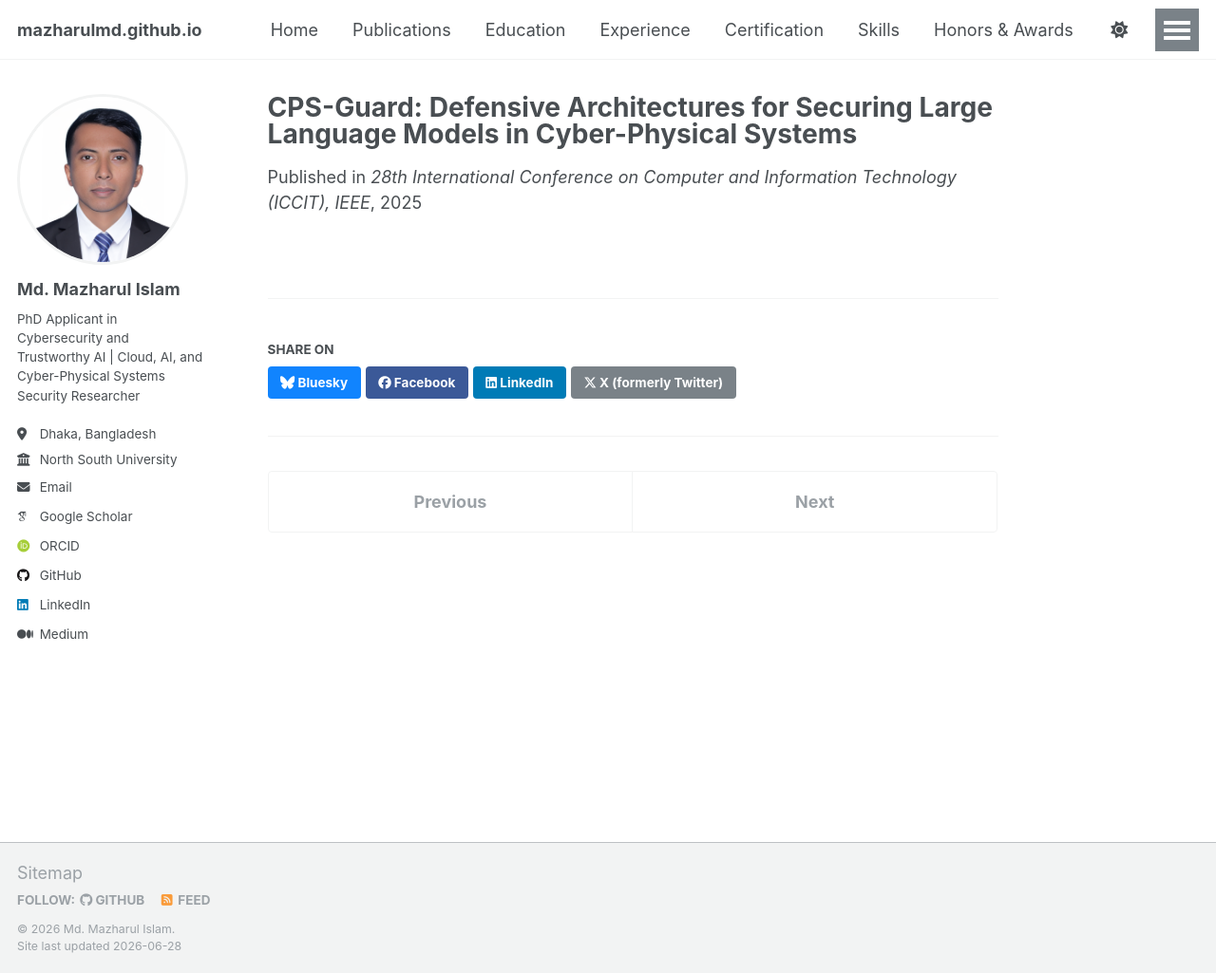
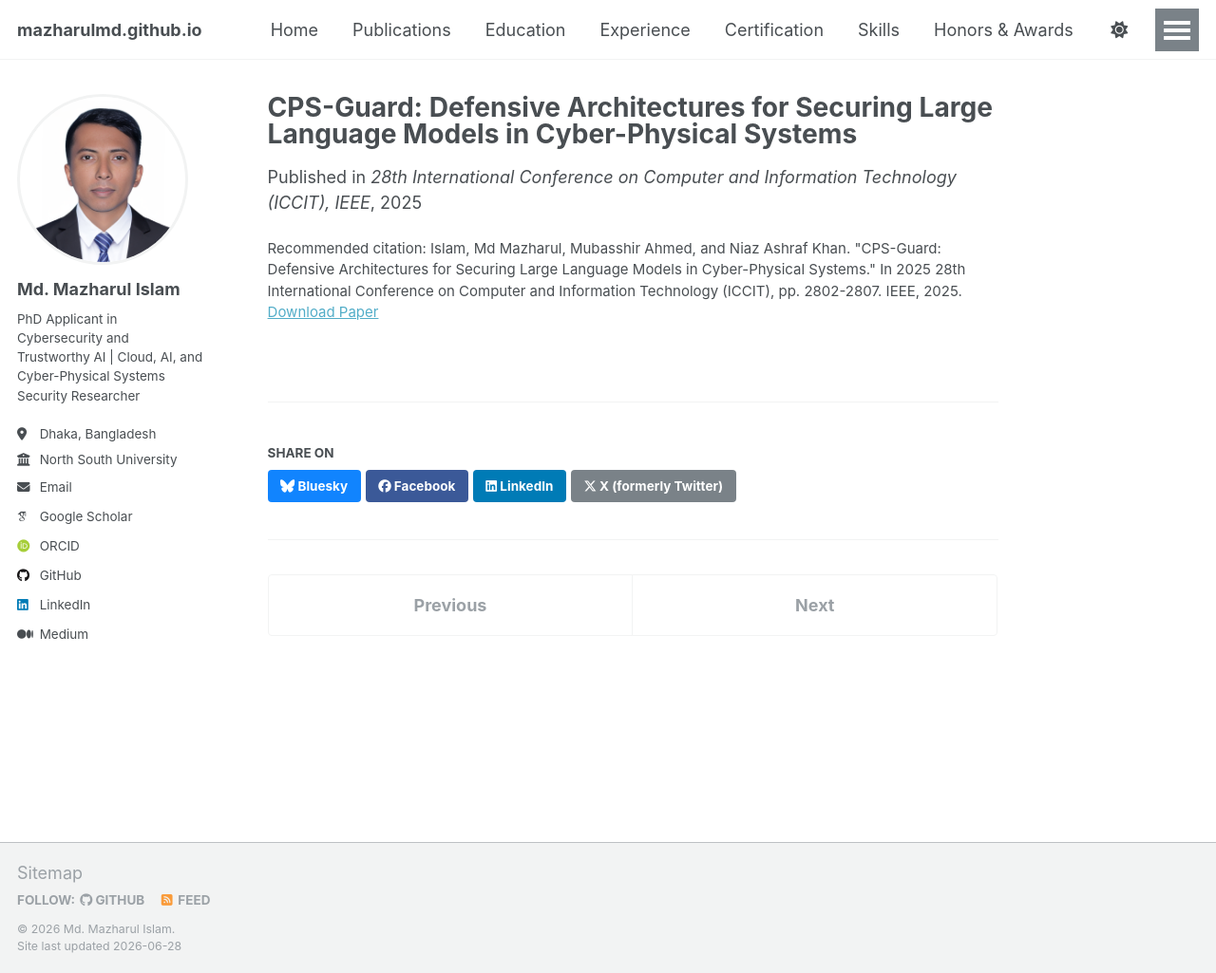
Before and after one commit to mazharulmd/mazharulmd.github.io, a Jekyll site: the page built from _publications/2025-12-19-cps-guard-llm-cps-defense.md, in a window 1280 px wide and 1025 px high. Shown: the whole window at 95% size. Built offline with Jekyll 4.4.1, drawn with Linux system fonts in a browser that asks for light colours; some web fonts are replaced; a script that is not in the unit is left out.

Commit message:
Move CPS-Guard to published conference papers (C7)

```diff
--- a/_publications/2025-12-19-cps-guard-llm-cps-defense.md
+++ b/_publications/2025-12-19-cps-guard-llm-cps-defense.md
@@ -15,9 +15,21 @@ location: "Cox's Bazar, Bangladesh"
 
 authors: "Md. Mazharul Islam, Mubasshir Ahmed, and Niaz Ashraf Khan"
 
-confurl: "https://iccit.org.bd/2025/home/"
+journalurl: https://doi.org/10.1109/ICCIT68739.2025.11491276
 
 paperurl: /files/CPS_Guard__Defensive_Architectures_for_Securing_Large_Language_Models_in_Cyber_Physical_Systems.pdf
 
-status: "Accepted and Presented"
+status: "Published"
+
+citation: 'Islam, Md Mazharul, Mubasshir Ahmed, and Niaz Ashraf Khan. "CPS-Guard: Defensive Architectures for Securing Large Language Models in Cyber-Physical Systems." In 2025 28th International Conference on Computer and Information Technology (ICCIT), pp. 2802-2807. IEEE, 2025.'
+
+bibtex: |
+  @inproceedings{islam2025cps,
+    title={CPS-Guard: Defensive Architectures for Securing Large Language Models in Cyber-Physical Systems},
+    author={Islam, Md Mazharul and Ahmed, Mubasshir and Khan, Niaz Ashraf},
+    booktitle={2025 28th International Conference on Computer and Information Technology (ICCIT)},
+    pages={2802--2807},
+    year={2025},
+    organization={IEEE}
+  }
 ---
```
Also changed, not shown: other parts of _publications/2025-12-19-cps-guard-llm-cps-defense.md (+1 -1 lines), 1 other file.
